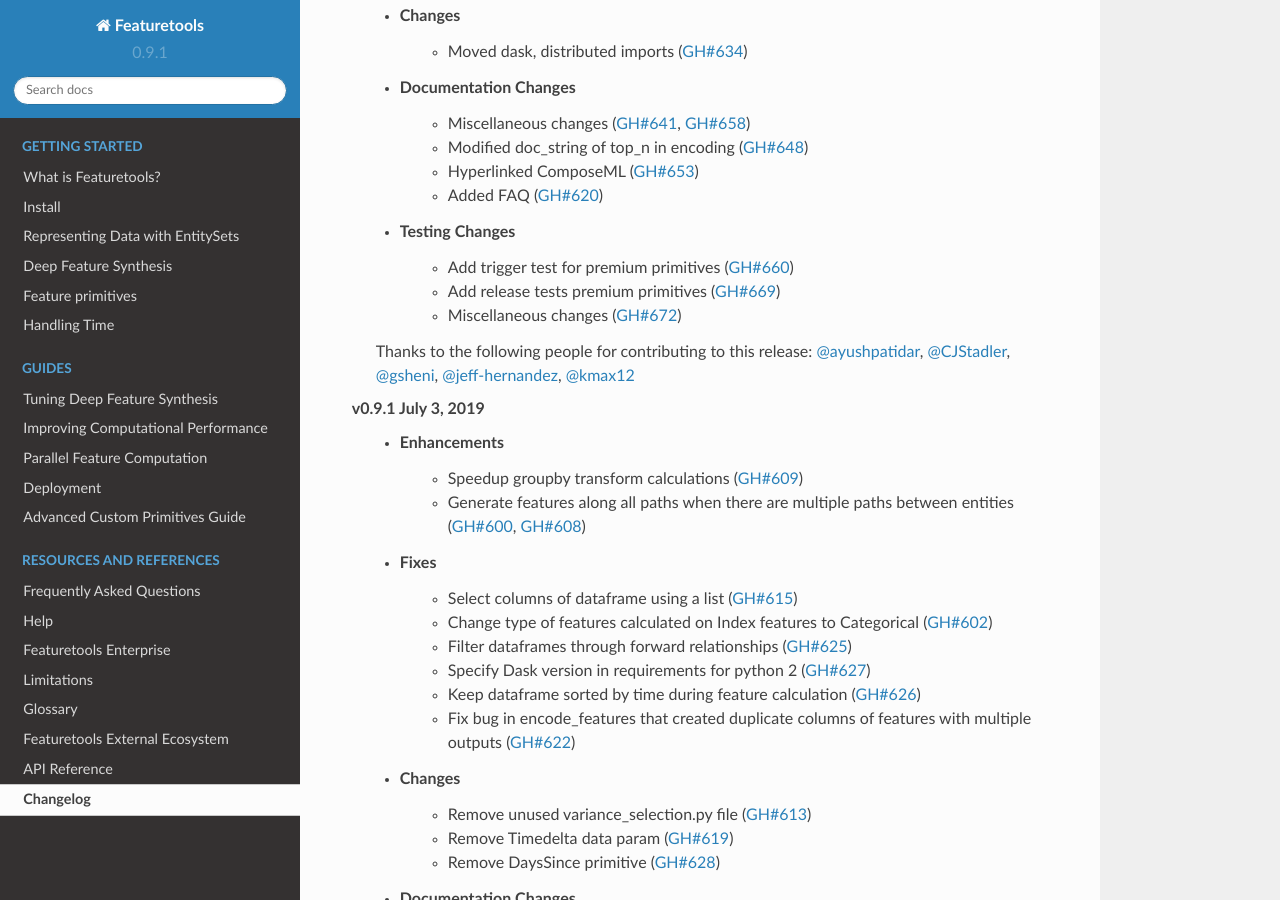
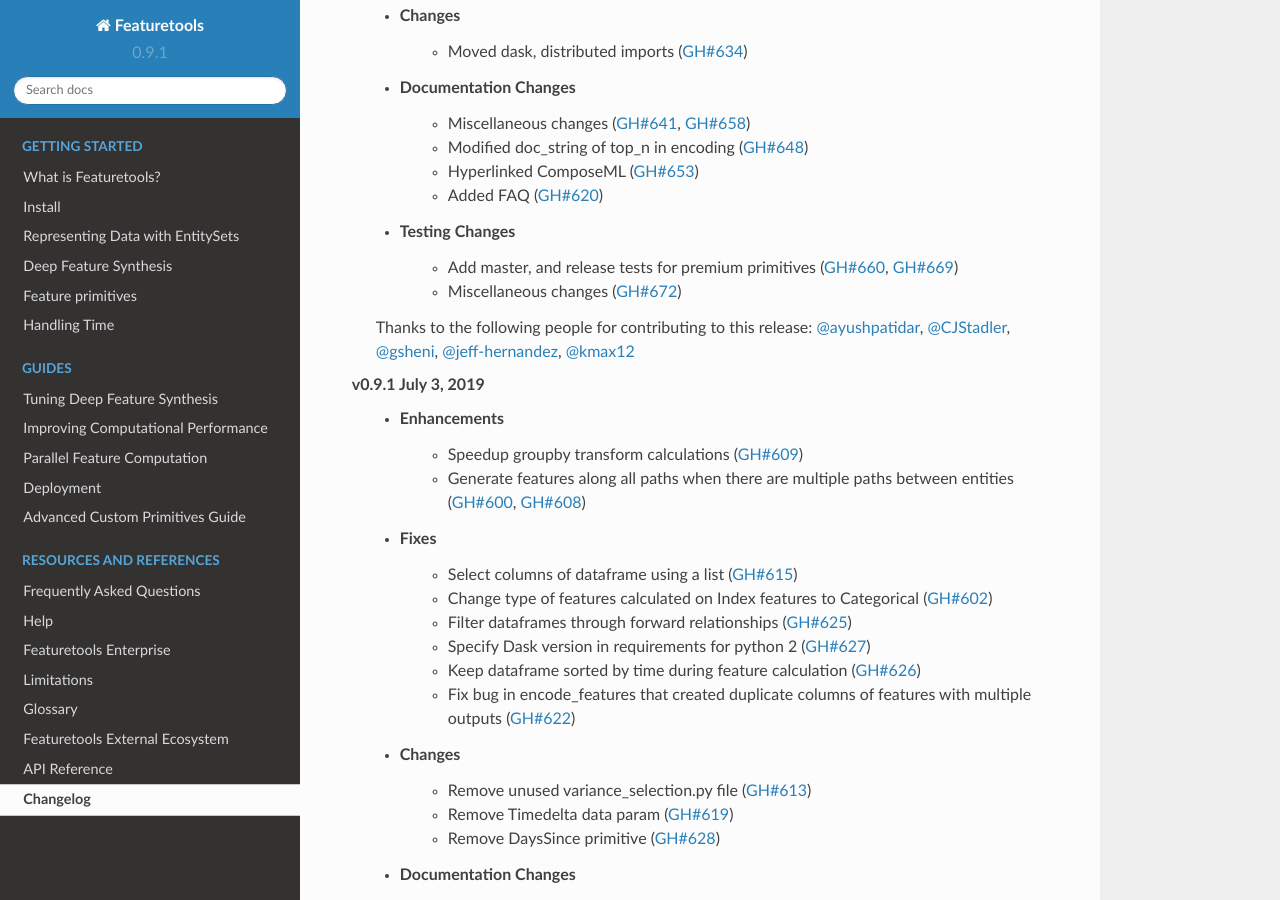
Before and after one commit to alteryx/featuretools, a Sphinx documentation site: the page built from docs/source/changelog.rst, in a window 1280 px wide and 900 px high, scrolled down 355 px. Built offline with Sphinx 7.4.7 and the Read the Docs theme 2.0.0, drawn with Linux system fonts in a browser that asks for light colours; pages that are not in the unit, such as notebooks, are missing from menus.

Commit message:
fix changelog

```diff
--- a/docs/source/changelog.rst
+++ b/docs/source/changelog.rst
@@ -16,8 +16,7 @@
         * Hyperlinked ComposeML (:pr:`653`)
         * Added FAQ (:pr:`620`)
     * Testing Changes
-        * Add trigger test for premium primitives (:pr:`660`)
-        * Add release tests premium primitives (:pr:`669`)
+        * Add master, and release tests for premium primitives (:pr:`660`, :pr:`669`)
         * Miscellaneous changes (:pr:`672`)
 
     Thanks to the following people for contributing to this release:
```
